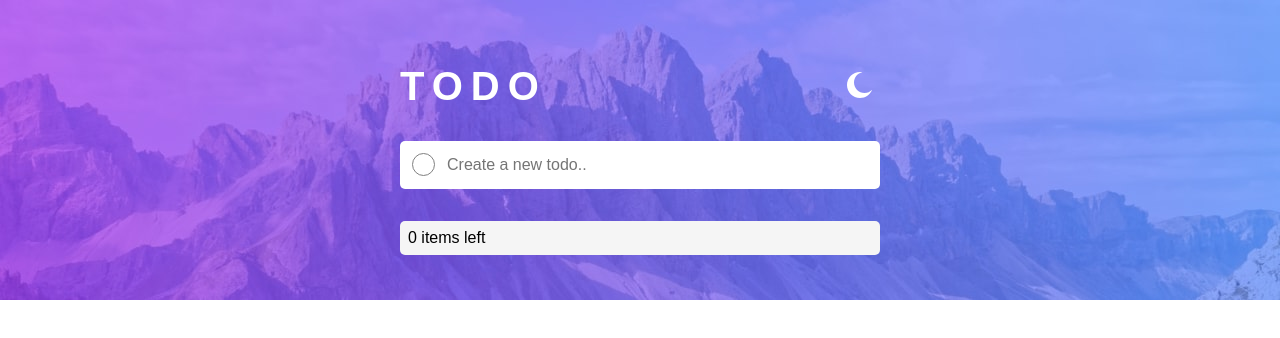
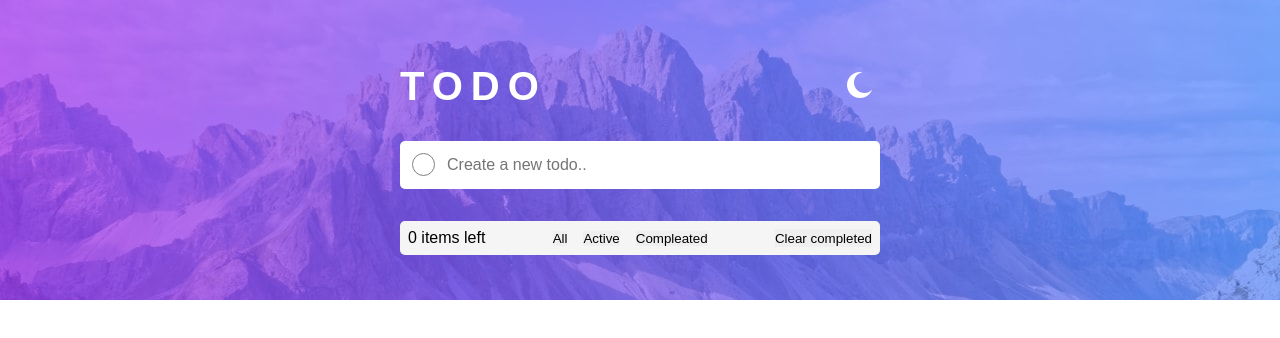
Before and after one commit to SebBudynski/todo-app-angular16, an Angular app: page / in a window 1280 px wide. Shown: the top 338 px of the page. Built offline with nearby package versions, Linux system fonts and the light colour scheme.

Commit message:
Add filters

```diff
--- a/src/app/todo-list/todo-list.component.css
+++ b/src/app/todo-list/todo-list.component.css
@@ -22,18 +22,27 @@ li {
 }
 
 button {
-  margin: 0 0.5rem 0 auto;
   border: none;
   cursor: pointer;
+
+}
+.delete-btn {
+  margin: 0 0.5rem 0 auto;
   display: none;
 }
 
-li:hover button {
+li:hover .delete-btn {
   display: block;
 }
 
-footer {
+.bottom-bar {
   background-color: whitesmoke;
   border-radius: 5px;
   padding: 0.5rem;
+  display: flex;
+  justify-content: space-between;
 }
+
+.filter-btn {
+  margin: 0 0.5rem;
+}
--- a/src/app/todo-list/todo-list.component.html
+++ b/src/app/todo-list/todo-list.component.html
@@ -6,7 +6,7 @@
   >
     <div class="circle" [ngClass]="{ done: todo.done }"></div>
     {{ todo.text }}
-    <button (click)="$event.stopPropagation(); onDeleteClick(i)">
+    <button class="delete-btn" (click)="$event.stopPropagation(); onDeleteClick(i)">
       <img
         src="/assets/images/icon-cross.svg"
         alt="cross for deleting the todo"
@@ -15,6 +15,12 @@
   </li>
 </ul>
 
-<footer>
+<div class="bottom-bar">
   <span>{{ activeTodosCount }} items left</span>
-</footer>
+  <div class="filters-wrapper">
+    <button class="filter-btn" (click)="showAll()">All</button>
+    <button class="filter-btn" (click)="showActive()">Active</button>
+    <button class="filter-btn" (click)="showCompleted()">Compleated</button>
+  </div>
+  <button class="clear-completed">Clear completed</button>
+</div>
--- a/src/app/todo-list/todo-list.component.ts
+++ b/src/app/todo-list/todo-list.component.ts
@@ -19,6 +19,7 @@ export class TodoListComponent implements OnInit, OnDestroy {
   ngOnInit() {
     this.todos = this.todoService.getTodos();
     this.activeTodosCount = this.todoService.getActiveTodosCount();
+
     this.todosSub = this.todoService.todosChanged.subscribe(
       (todos: { text: string; done: boolean }[]) => {
         this.todos = todos;
@@ -38,4 +39,16 @@ export class TodoListComponent implements OnInit, OnDestroy {
   onDeleteClick(index: number) {
     this.todoService.deleteTodo(index);
   }
+
+  showAll() {
+    this.todos = this.todoService.getTodos();
+  }
+
+  showActive() {
+    this.todos = this.todoService.getActiveTodos();
+  }
+
+  showCompleted() {
+    this.todos = this.todoService.getCompletedTodos();
+  }
 }
--- a/src/app/todo.service.ts
+++ b/src/app/todo.service.ts
@@ -34,4 +34,12 @@ export class TodoService {
   getActiveTodosCount() {
     return this.todos.filter((todo) => !todo.done).length;
   }
+
+  getActiveTodos() {
+    return this.todos.filter((todo) => !todo.done);
+  }
+
+  getCompletedTodos() {
+    return this.todos.filter((todo) => todo.done);
+  }
 }
--- a/src/main.ts
+++ b/src/main.ts
@@ -1,5 +1,4 @@
 import { platformBrowserDynamic } from '@angular/platform-browser-dynamic';
-
 import { AppModule } from './app/app.module';
 
 
```
